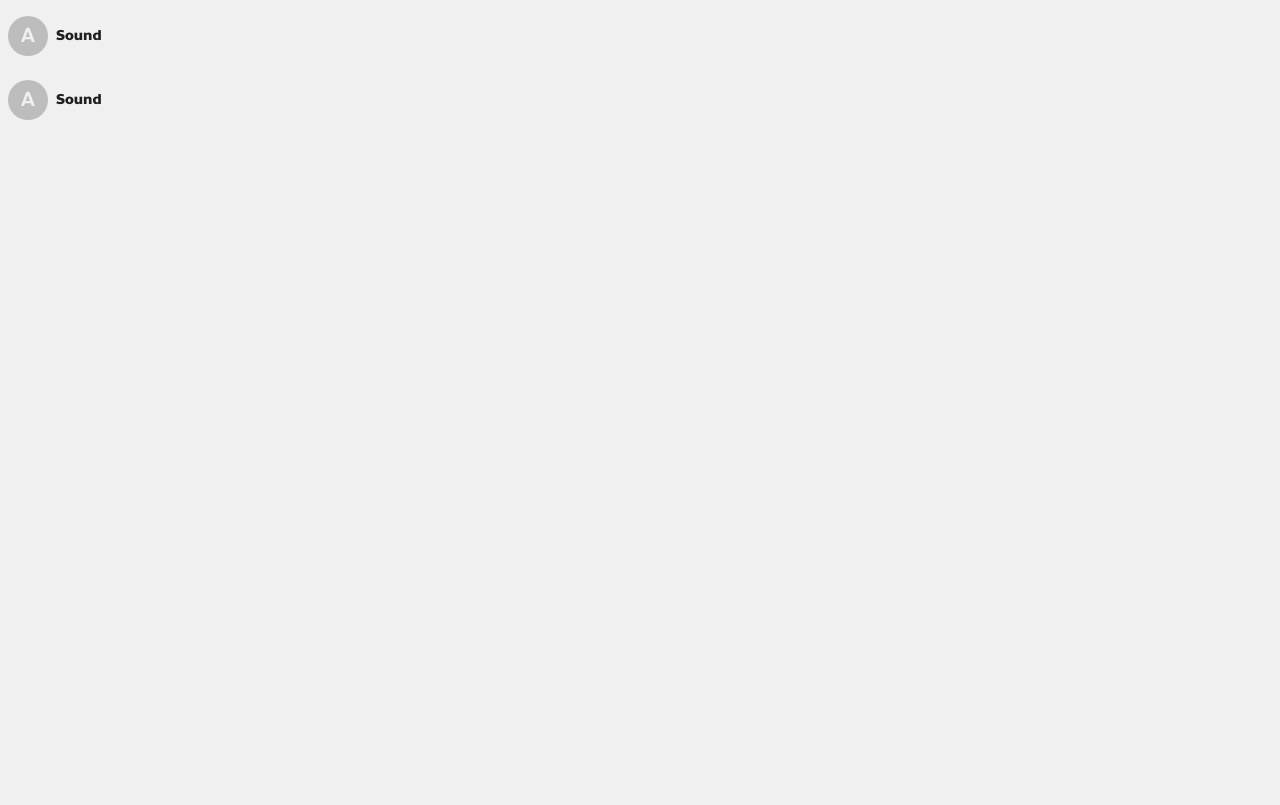
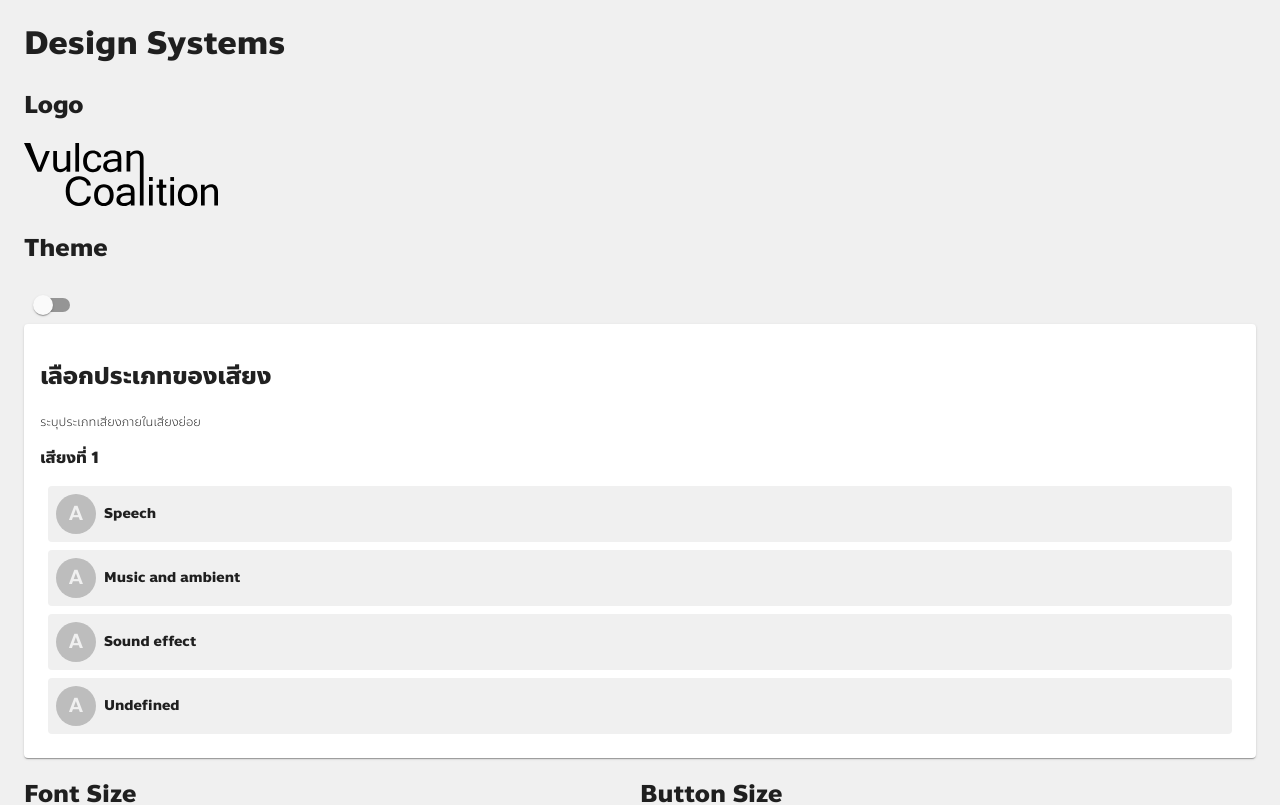
Before and after one commit to gf-tnk/learn-material-ui, a React (Create React App) app: page / in a window 1280 px wide. Shown: the top 805 px of the page. Built offline with nearby package versions, Linux system fonts and the light colour scheme.

Commit message:
add categorizableSound

```diff
--- a/src/App.tsx
+++ b/src/App.tsx
@@ -3,7 +3,6 @@ import SystemDesign from "./components/DesignSystem/DesignSystem";
 import CssBaseline from "@material-ui/core/CssBaseline";
 import ThemeContextProvider from "./contexts/theme";
 import ThemeProvider from "./themes/theme";
-import CategoryItem from "./components/CategoryItem/CategoryItem"
 
 import { setFontScale, setBtnScale } from "./plugins/setScaleElement";
 
@@ -33,8 +32,7 @@ function App() {
       <ThemeContextProvider>
         <ThemeProvider>
           <CssBaseline />
-          <CategoryItem title="Sound" desc="sound check" hoverable={true}/>
-          <CategoryItem title="Sound" desc="sound check" hoverable={false}/>
+          <SystemDesign/>
         </ThemeProvider>
       </ThemeContextProvider>
     </>
--- a/src/components/CategorizableBox/CategorizableBox.tsx
+++ b/src/components/CategorizableBox/CategorizableBox.tsx
@@ -1,4 +1,8 @@
+import { Paper } from "@material-ui/core";
 import React from "react";
+
+import CategorizableSound from "../CategorizableSound/CategorizableSound";
+import { useStyles } from "./style";
 
 const ID = () => {
   // Math.random should be unique because of its seeding algorithm.
@@ -10,10 +14,9 @@ const ID = () => {
 const CategorizableBox = () => {
   const categoryItems = [
     {
-      items: [
-        {
       id: ID(),
       name: "Speech",
+      desc: "เสียงพูด",
       children: [
         {
           id: ID(),
@@ -42,6 +45,7 @@ const CategorizableBox = () => {
     {
       id: ID(),
       name: "Music and ambient",
+      desc: "เสียงเพลง",
       children: [
         {
           id: ID(),
@@ -61,26 +65,38 @@ const CategorizableBox = () => {
         {
           id: ID(),
           name: "บรรยากาศ",
-              children: [
-                { id: ID(), name: "ที่ไหน" },
-              ],
+          children: [{ id: ID(), name: "ที่ไหน" }],
         },
       ],
     },
     {
       id: ID(),
       name: "Sound effect",
+      desc: "เสียงเอ็ฟเฟค",
       children: [
         {
           id: ID(),
           name: "ของอะไร",
-            }
-          ],
         },
       ],
     },
+    {
+      id: ID(),
+      name: "Undefined",
+      desc: "ไม่สามารถระบุได้",
+    },
   ];
-  return <></>;
+  const classes = useStyles()
+  return (
+    <>
+      <Paper className={classes.paper}>
+        <h2 className="wh2">เลือกประเภทของเสียง</h2>
+        <p className="wp4">ระบุประเภทเสียงภายในเสียงย่อย</p>
+        <h3 className="wh3">เสียงที่ 1</h3>
+        <CategorizableSound category={categoryItems} />
+      </Paper>
+    </>
+  );
 };
 
 export default CategorizableBox;
--- /dev/null
+++ b/src/components/CategorizableBox/style.tsx
@@ -0,0 +1,7 @@
+import { makeStyles, Theme } from "@material-ui/core";
+
+export const useStyles = makeStyles((theme: Theme) => ({
+  paper: {
+    padding: theme.spacing(2),
+  },
+}));
--- /dev/null
+++ b/src/components/CategorizableSound/CategorizableSound.tsx
@@ -0,0 +1,32 @@
+import React, { useState } from "react";
+
+import CategoryItem from "../CategoryItem/CategoryItem";
+
+interface Props {
+  category: any[];
+}
+
+const CategorizableSound: React.FC<Props> = (props) => {
+  const DEFAULT_SELECTED = -1;
+  const [selected, setSelected] = useState<number>(DEFAULT_SELECTED);
+  const [subCategory, setSubCategory] = useState<any[]>([])
+
+
+
+  return (
+    <>
+      {props.category.map((item: any, index: number) => (
+        <div onClick={() => setSubCategory(item.children)}>
+          <CategoryItem
+            key={item.id}
+            title={item.name}
+            desc={item.desc}
+            hoverable={true}
+          />
+        </div>
+      ))}
+    </>
+  );
+};
+
+export default CategorizableSound;
--- a/src/components/CategoryItem/style.tsx
+++ b/src/components/CategoryItem/style.tsx
@@ -3,6 +3,7 @@ import { makeStyles, Theme } from "@material-ui/core";
 export const useStyles = makeStyles((theme: Theme) => ({
   root: {
     maxWidth: "auto",
+    margin: theme.spacing(1),
   },
   item: {
     margin: theme.spacing(1, 0, 0, 0),
--- a/src/components/DesignSystem/DesignSystem.tsx
+++ b/src/components/DesignSystem/DesignSystem.tsx
@@ -24,6 +24,7 @@ import helloMascot from "../../assets/images/hello-mascot.svg"
 import ConfirmModal from "../ConfirmModal/ConfirmModal";
 
 import AppLogo from "../AppLogo/AppLogo";
+import CategorizableBox from "../CategorizableBox/CategorizableBox";
 const SystemDesign = () => {
   const { isDarkMode, setIsDarkMode } = useContext(ThemeContext);
   const classes = useStyles();
@@ -59,6 +60,7 @@ const SystemDesign = () => {
         <VulcanLogo fill={isDarkMode ? "white" : "black"} />
         <h2 className="wh2">Theme</h2>
         <Switch checked={isDarkMode} onChange={handleThemeChange} />
+        <CategorizableBox/>
         <Grid container>
           <Grid item md={6}>
             <h2 className="wh2">Font Size</h2>
```
Lines whose indentation alone changed are shown as unchanged.
